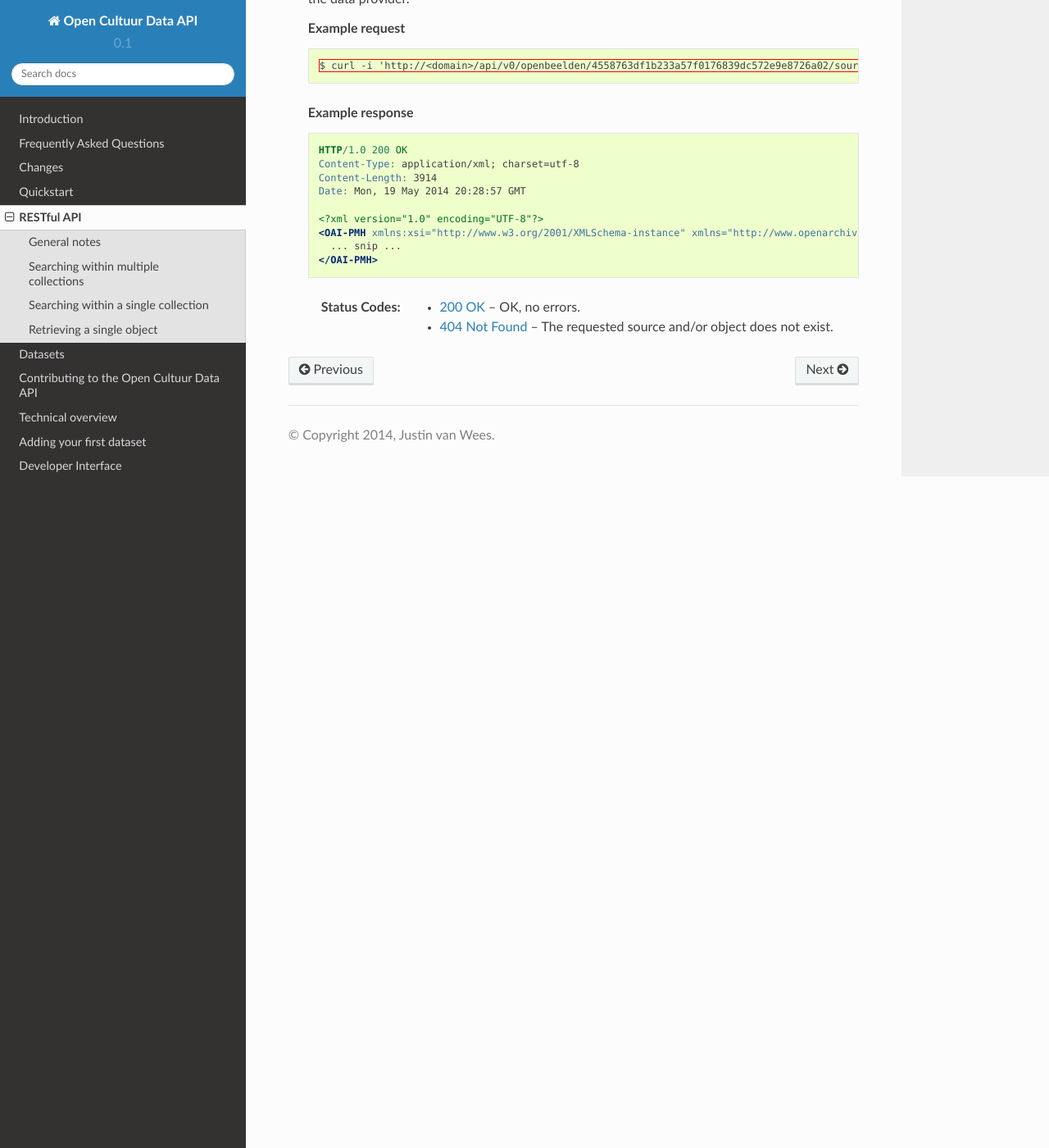
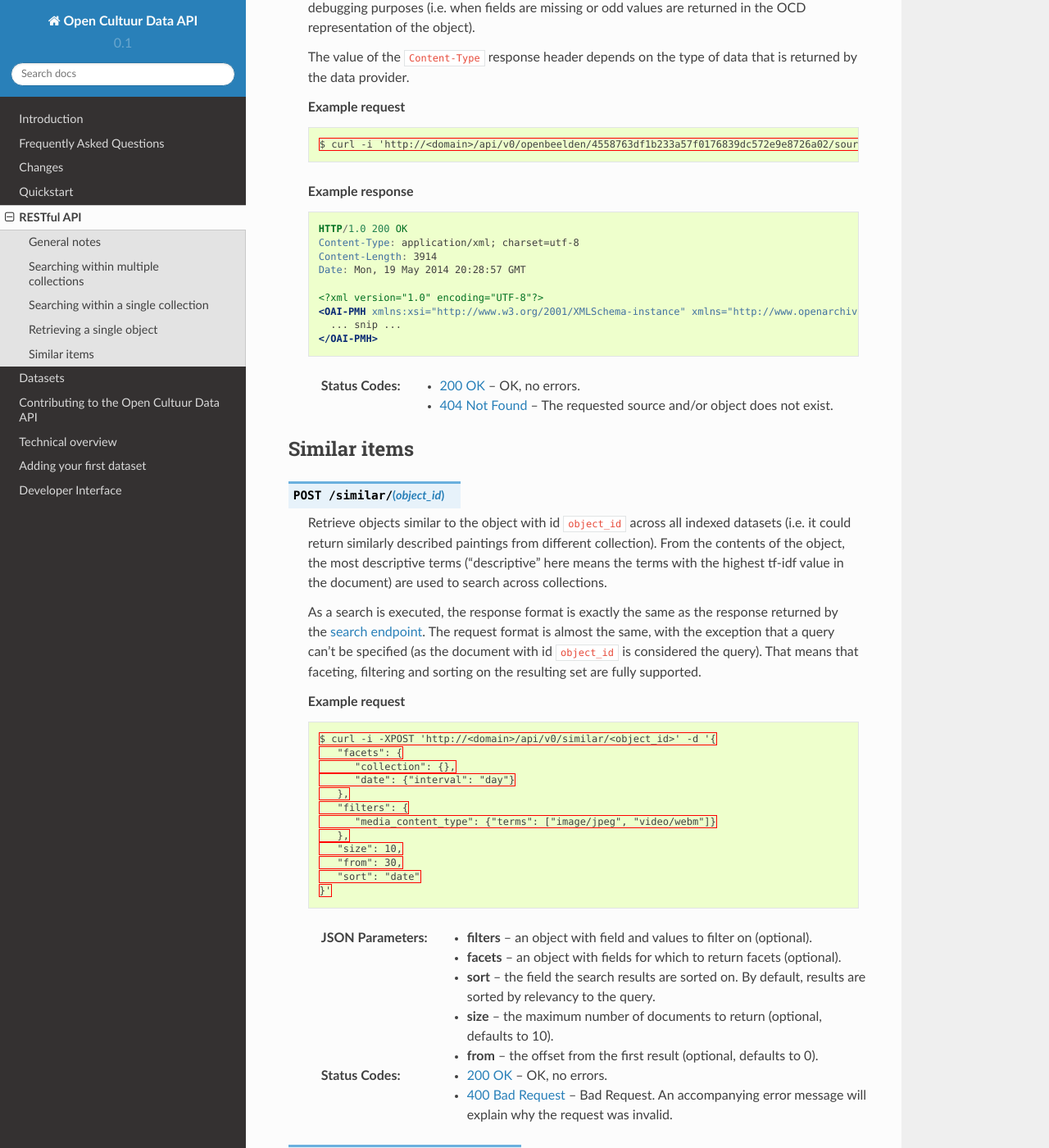
Before and after one commit to openstate/open-cultuur-data, a Sphinx documentation site: the page built from docs/user/api.rst, in a window 1280 px wide and 1400 px high, scrolled down 6145 px. Shown: the whole window at 82% size. Built offline with Sphinx 7.4.7 and the Read the Docs theme 2.0.0, drawn with Linux system fonts in a browser that asks for light colours; some of the changed text lies outside the part shown.

Commit message:
Documentation for similar documents endpoint

```diff
--- a/docs/user/api.rst
+++ b/docs/user/api.rst
@@ -238,7 +238,8 @@ Searching within multiple collections
 
    :jsonparameter query: on or more keywords.
    :jsonparameter filters: an object with field and values to filter on (optional).
-   :jsonparameter facets: an object with fields for which to return facets (optional)
+   :jsonparameter facets: an object with fields for which to return facets (optional).
+   :jsonparameter sort: the field the search results are sorted on. By default, results are sorted by relevancy to the query.
    :jsonparameter size: the maximum number of documents to return (optional, defaults to 10).
    :jsonparameter from: the offset from the first result (optional, defaults to 0).
    :statuscode 200: OK, no errors.
@@ -249,7 +250,7 @@ Searching within a single collection
 ------------------------------------
 
 
-.. http:post:: /(source_id)/search
+.. http:post:: /search/(source_id)
 
    Search for objects within a specific dataset. The objects returned by this method will also include fields that are specific to the queried dataset, rather than only those fields that all indexed datasets have in common.
 
@@ -257,7 +258,8 @@ Searching within a single collection
 
    :jsonparameter query: on or more keywords.
    :jsonparameter filters: an object with field and values to filter on (optional).
-   :jsonparameter facets: an object with fields for which to return facets (optional)
+   :jsonparameter facets: an object with fields for which to return facets (optional).
+   :jsonparameter sort: the field the search results are sorted on. By default, results are sorted by relevancy to the query.
    :jsonparameter size: the maximum number of documents to return (optional, defaults to 10).
    :jsonparameter from: the offset from the first result (optional, defaults to 0).
    :statuscode 200: OK, no errors.
@@ -325,7 +327,7 @@ Retrieving a single object
 
 .. http:get:: /(source_id)/(object_id)/source
 
-   Retrieves the object's data in it's original and unmodified from, as used as input for the Open Cultuur Data extractor(s). Being able to retrieve the object in it's original form can be useful for debugging purposes (i.e. when fields are missing or odd values are returned in the OCD representation of the object).
+   Retrieves the object's data in its original and unmodified form, as used as input for the Open Cultuur Data extractor(s). Being able to retrieve the object in it's original form can be useful for debugging purposes (i.e. when fields are missing or odd values are returned in the OCD representation of the object).
 
    The value of the ``Content-Type`` response header depends on the type of data that is returned by the data provider.
 
@@ -351,3 +353,51 @@ Retrieving a single object
 
    :statuscode 200: OK, no errors.
    :statuscode 404: The requested source and/or object does not exist.
+
+
+Similar items
+-------------
+
+.. http:post:: /similar/(object_id)
+
+  Retrieve objects similar to the object with id ``object_id`` across all indexed datasets (i.e. it could return similarly described paintings from different collection). From the contents of the object, the most descriptive terms ("descriptive" here means the terms with the highest tf-idf value in the document) are used to search across collections.
+
+  As a search is executed, the response format is exactly the same as the response returned by the :ref:`search endpoint <rest_search>`. The request format is almost the same, with the exception that a query can't be specified (as the document with id ``object_id`` is considered the query). That means that faceting, filtering and sorting on the resulting set are fully supported.
+
+  **Example request**
+
+  .. sourcecode:: http
+
+    $ curl -i -XPOST 'http://<domain>/api/v0/similar/<object_id>' -d '{
+       "facets": {
+          "collection": {},
+          "date": {"interval": "day"}
+       },
+       "filters": {
+          "media_content_type": {"terms": ["image/jpeg", "video/webm"]}
+       },
+       "size": 10,
+       "from": 30,
+       "sort": "date"
+    }'
+
+  :jsonparameter filters: an object with field and values to filter on (optional).
+  :jsonparameter facets: an object with fields for which to return facets (optional).
+  :jsonparameter sort: the field the search results are sorted on. By default, results are sorted by relevancy to the query.
+  :jsonparameter size: the maximum number of documents to return (optional, defaults to 10).
+  :jsonparameter from: the offset from the first result (optional, defaults to 0).
+  :statuscode 200: OK, no errors.
+  :statuscode 400: Bad Request. An accompanying error message will explain why the request was invalid.
+
+
+.. http:post:: /similar/(source_id)/(object_id)
+
+  Retrieve objects similar to the object with id ``object_id`` from the dataset specified by ``source_id``. You can find similar objects in the same collection, or objects in a different collection that are similar to the provided object.
+
+  :jsonparameter filters: an object with field and values to filter on (optional).
+  :jsonparameter facets: an object with fields for which to return facets (optional).
+  :jsonparameter sort: the field the search results are sorted on. By default, results are sorted by relevancy to the query.
+  :jsonparameter size: the maximum number of documents to return (optional, defaults to 10).
+  :jsonparameter from: the offset from the first result (optional, defaults to 0).
+  :statuscode 200: OK, no errors.
+  :statuscode 400: Bad Request. An accompanying error message will explain why the request was invalid.
```
